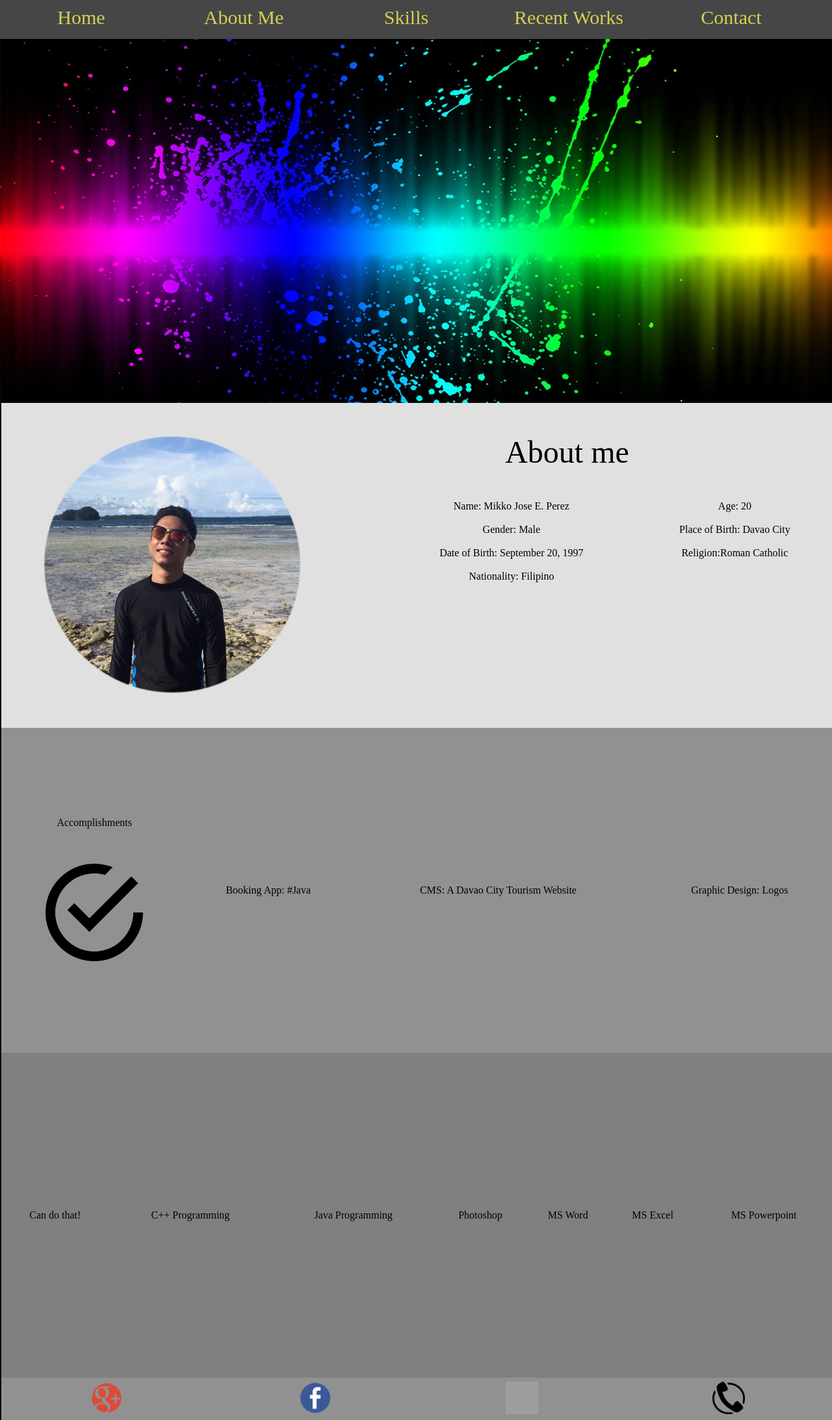
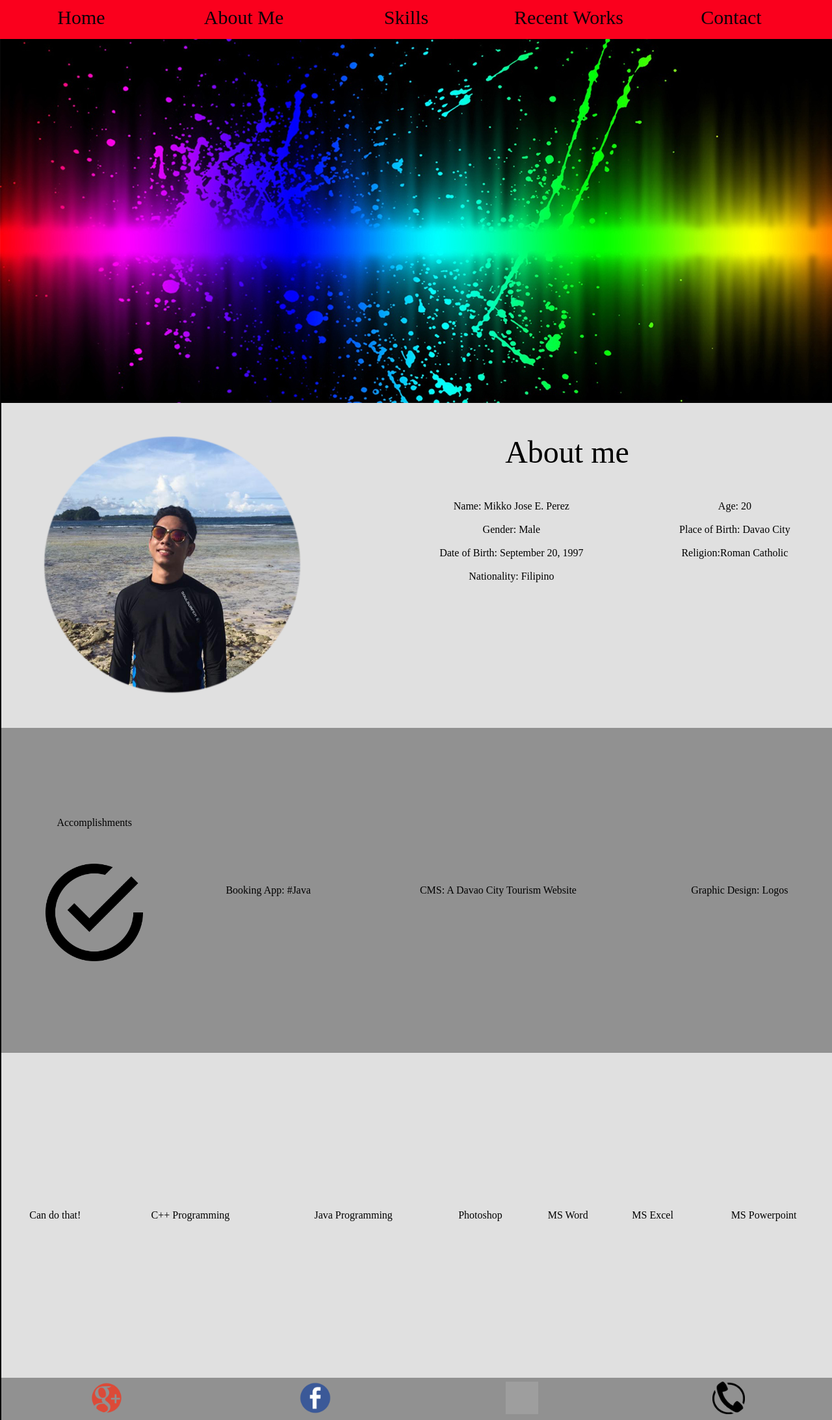
Before and after one commit to mikko12349/PEREZ_Mikko_PersonalWebsite, a PHP site: page / in a window 1280 px wide. Shown: the whole page at 65% size. Run offline with PHP 8.4, Linux system fonts and the light colour scheme; some libraries are stand-ins or nearby versions; some web fonts are replaced; grey boxes are pictures that could not be loaded.

Commit message:
some adjustments

```diff
--- a/styles/styles.css
+++ b/styles/styles.css
@@ -16,9 +16,8 @@
     font-size: 30px;
 	position:fixed;
 	width:100%;
-	background-color:#464646;
-
-	color:#f7f558;
+	background-color:#fa001d;
+	color:#0a0208;
 
 }
 ul{
@@ -33,7 +32,7 @@ ul li{
 	float:left;
 	width:250px;
 	height:40px;
-	opacity:.8;
+
 	text-align:center;
 	font-size:30px;
 }
@@ -43,14 +42,14 @@ ul li a{
 }
 
 ul li a:hover{
-	background-color:#434444;
+	background-color:white;
 }
 ul li ul li{
 	display:none;
 }
 ul li:hover ul li{
 	display:block;
-
+	background-color:#fa001d;
 }
 
 a{
@@ -73,7 +72,7 @@ table,th{
 	background-color:#e0e0e0;
 }
 #Skills1{
-	background-color:gray;
+	background-color:#e0e0e0;
 }
 #RecentWorks1{
 	background-color:#919191;
```
